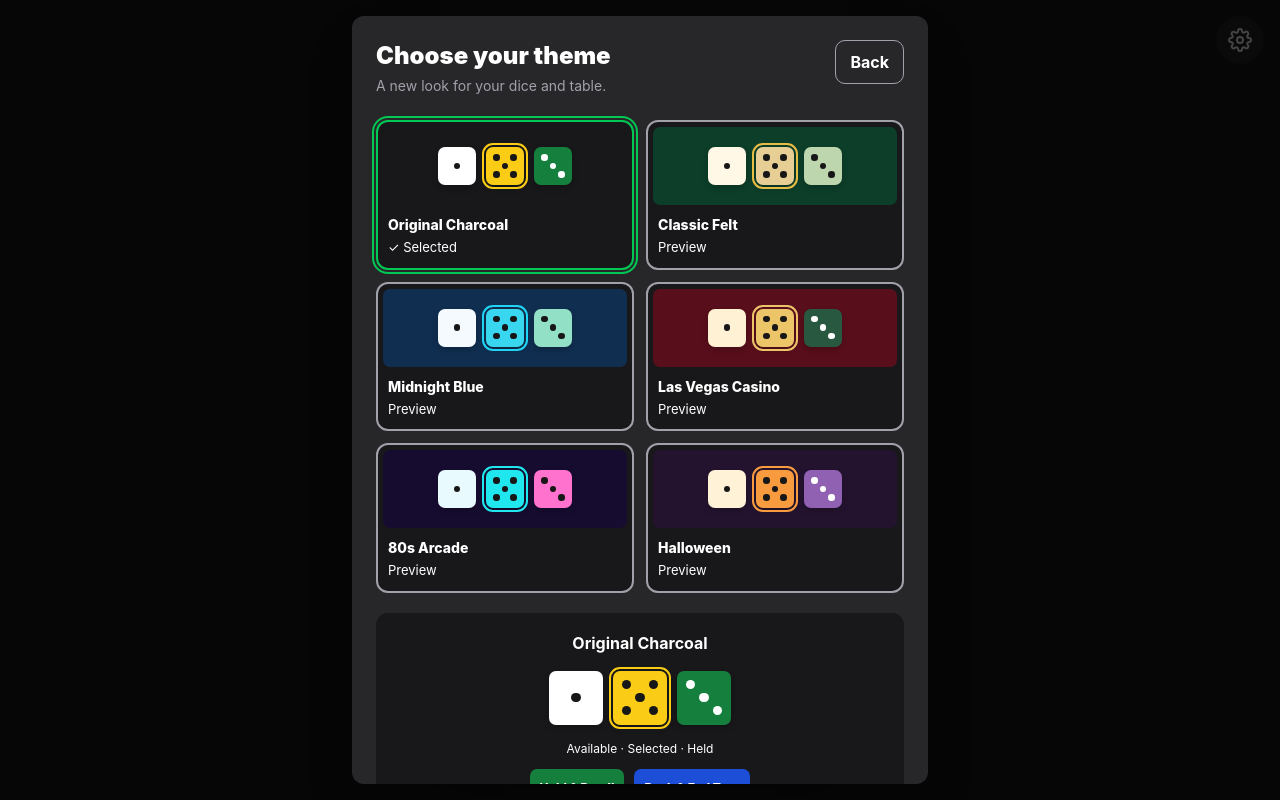
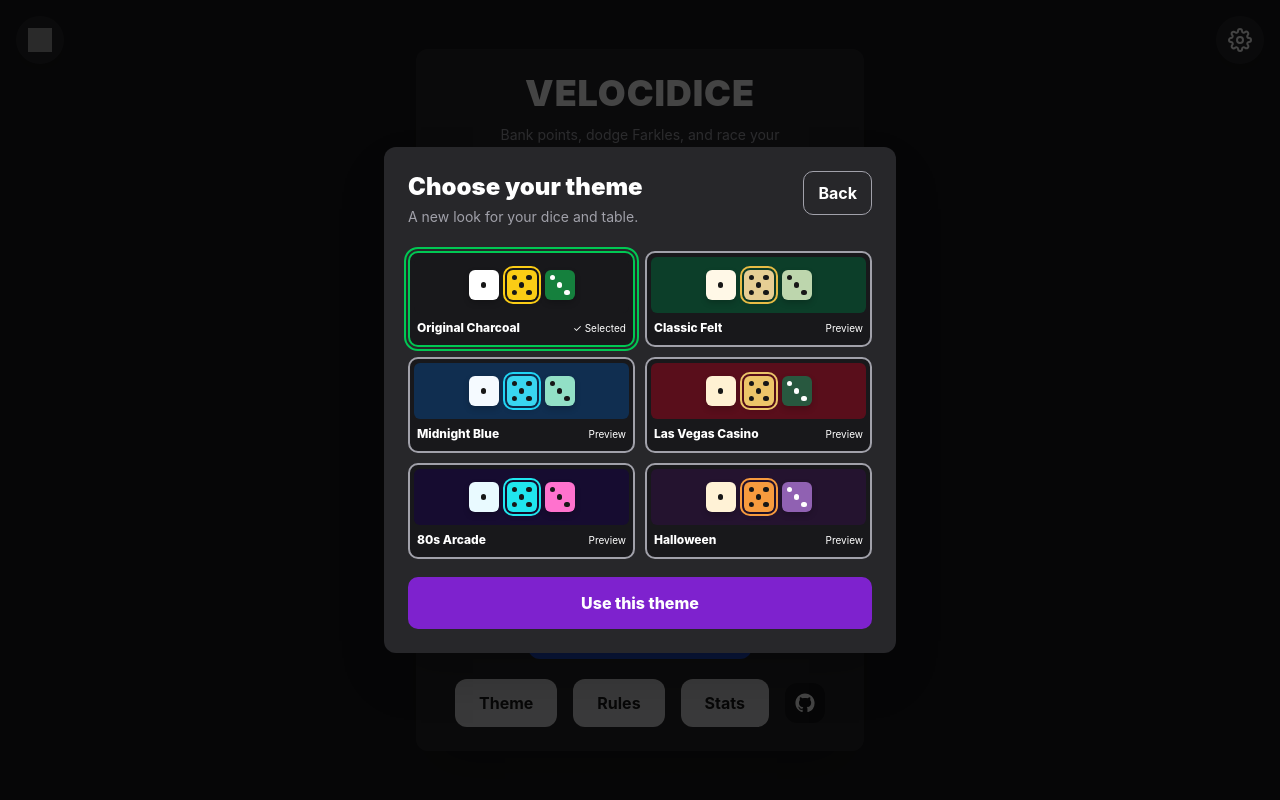
Before and after one commit to maddisanotoole/Velocidice, a React (Vite) app: page / in a window 1280 px wide. Both pictures are taken after a click on the button "Theme". Built offline with nearby package versions, Linux system fonts and the light colour scheme; grey boxes are pictures that could not be loaded.

Commit message:
Move sound control to header and simplify theme picker

```diff
--- a/src/App.tsx
+++ b/src/App.tsx
@@ -2,6 +2,7 @@ import { useState } from "react";
 import { GameSummaryModal } from "./components/modals/GameSummaryModal";
 import { GameScreen } from "./components/screens/GameScreen";
 import { SettingsButton } from "./components/buttons/SettingsButton";
+import { MuteButton } from "./components/buttons/MuteButton";
 import { SettingsModal } from "./components/modals/SettingsModal";
 import { StatisticsModal } from "./components/modals/StatisticsModal";
 import { StartMenu } from "./components/screens/StartMenu";
@@ -59,11 +60,9 @@ function App() {
         <StartMenu
           onOpenTheme={() => setIsThemePickerOpen(true)}
           gameMode={game.gameMode}
-          isMuted={game.isMuted}
           matchLength={game.matchLength}
           onGameModeChange={game.setGameMode}
           onMatchLengthChange={game.setMatchLength}
-          onMuteChange={game.handleMuteChange}
           onOpenRules={() => setIsRulesOpen(true)}
           onOpenStatistics={() => setIsStatisticsOpen(true)}
           onStart={game.startGame}
@@ -72,6 +71,7 @@ function App() {
         />
       )}
       <SettingsButton onClick={openSettings} />
+      <MuteButton isMuted={game.isMuted} onMuteChange={game.handleMuteChange} placement="top-left" />
       {isThemePickerOpen && <ThemePicker themeId={themeId} onApply={changeTheme} onClose={() => {
         setIsThemePickerOpen(false);
         requestAnimationFrame(() => document.getElementById("menu-theme-button")?.focus());
--- a/src/components/buttons/MuteButton.tsx
+++ b/src/components/buttons/MuteButton.tsx
@@ -5,16 +5,18 @@ import { cx, theme } from "../../theme/classes";
 type MuteButtonProps = {
   isMuted: boolean;
   onMuteChange: (isMuted: boolean) => void;
+  placement?: "inline" | "top-left";
 };
 
-export function MuteButton({ isMuted, onMuteChange }: MuteButtonProps) {
+export function MuteButton({ isMuted, onMuteChange, placement = "inline" }: MuteButtonProps) {
   return (
     <button
       aria-label={isMuted ? "Turn sound on" : "Mute sound"}
       className={cx(
         theme.iconButton.base,
-        theme.iconButton.dark,
+        placement === "top-left" ? theme.iconButton.raised : theme.iconButton.dark,
         theme.iconButton.size,
+        placement === "top-left" && theme.iconButton.fixedTopLeft,
       )}
       onClick={() => onMuteChange(!isMuted)}
       title={isMuted ? "Turn sound on" : "Mute sound"}
--- a/src/components/modals/ThemePicker.tsx
+++ b/src/components/modals/ThemePicker.tsx
@@ -35,9 +35,8 @@ export function ThemePicker({ themeId, onApply, onClose }: {
     window.addEventListener("keydown", handleKey);
     return () => window.removeEventListener("keydown", handleKey);
   }, [onClose]);
-  const selectedName = THEMES.find((item) => item.id === selected)!.name;
   return <div className={theme.modal.centeredOverlay} onClick={onClose}>
-    <section ref={panel} className={cx(theme.modal.panel, "max-w-xl")} role="dialog" aria-modal="true" aria-labelledby="theme-picker-title" onClick={(event) => event.stopPropagation()}>
+    <section ref={panel} className={cx(theme.modal.panel, "max-w-lg")} role="dialog" aria-modal="true" aria-labelledby="theme-picker-title" onClick={(event) => event.stopPropagation()}>
       <div className={theme.modal.header}>
         <div><h2 id="theme-picker-title" className="text-2xl font-black">Choose your theme</h2><p className={cx("mt-1 text-sm", theme.text.muted)}>A new look for your dice and table.</p></div>
         <button type="button" className="theme-picker-back theme-choice-focus" onClick={onClose}>Back</button>
@@ -45,14 +44,11 @@ export function ThemePicker({ themeId, onApply, onClose }: {
       <div className="theme-options" aria-label="Themes">
         {THEMES.map((item) => <button type="button" key={item.id} className="theme-option theme-choice-focus" aria-pressed={selected === item.id} onClick={() => setSelected(item.id)}>
           <span data-theme={item.id} style={getThemeStyle(item.id)} className="theme-swatch"><PreviewDice /></span>
-          <span className="theme-option-name">{item.name}</span>
-          <span className="theme-option-state">{selected === item.id ? "✓ Selected" : "Preview"}</span>
+          <span className="theme-option-caption">
+            <span className="theme-option-name">{item.name}</span>
+            <span className="theme-option-state">{selected === item.id ? "✓ Selected" : "Preview"}</span>
+          </span>
         </button>)}
-      </div>
-      <div data-theme={selected} style={getThemeStyle(selected)} className="theme-large-preview" aria-label={`${selectedName} preview`}>
-        <p className="font-bold">{selectedName}</p><PreviewDice />
-        <p className="mb-3 text-xs">Available · Selected · Held</p>
-        <div className="theme-preview-actions" aria-hidden="true"><span>Hold &amp; Reroll</span><span>Bank &amp; End Turn</span></div>
       </div>
       <button type="button" className="theme-apply theme-choice-focus" onClick={() => { onApply(selected); onClose(); }}>Use this theme</button>
     </section>
--- a/src/components/screens/StartMenu.tsx
+++ b/src/components/screens/StartMenu.tsx
@@ -1,7 +1,6 @@
 import Button from "../buttons/GameButton";
 import { GITHUB_REPOSITORY_URL } from "../../appConstants";
 import { MatchLengthSlider } from "../sliders/MatchLengthSlider";
-import { MuteButton } from "../buttons/MuteButton";
 import { RulesButton } from "../buttons/RulesButton";
 import { TargetScoreSlider } from "../sliders/TargetScoreSlider";
 import { playSound } from "../../game/sound";
@@ -11,11 +10,9 @@ import type { GameMode, MatchLength } from "../../types";
 type StartMenuProps = {
   onOpenTheme: () => void;
   gameMode: GameMode;
-  isMuted: boolean;
   matchLength: MatchLength;
   onGameModeChange: (gameMode: GameMode) => void;
   onMatchLengthChange: (matchLength: MatchLength) => void;
-  onMuteChange: (isMuted: boolean) => void;
   onOpenRules: () => void;
   onOpenStatistics: () => void;
   onStart: () => void;
@@ -26,11 +23,9 @@ type StartMenuProps = {
 export function StartMenu({
   onOpenTheme,
   gameMode,
-  isMuted,
   matchLength,
   onGameModeChange,
   onMatchLengthChange,
-  onMuteChange,
   onOpenRules,
   onOpenStatistics,
   onStart,
@@ -154,7 +149,6 @@ export function StartMenu({
                 <path d="M12 .5C5.65.5.5 5.65.5 12c0 5.08 3.29 9.39 7.86 10.91.58.11.79-.25.79-.56v-2.17c-3.2.7-3.87-1.36-3.87-1.36-.52-1.33-1.28-1.68-1.28-1.68-1.05-.72.08-.7.08-.7 1.16.08 1.77 1.19 1.77 1.19 1.03 1.76 2.7 1.25 3.36.96.1-.75.4-1.25.73-1.54-2.55-.29-5.23-1.28-5.23-5.68 0-1.26.45-2.28 1.19-3.09-.12-.29-.52-1.46.11-3.04 0 0 .97-.31 3.17 1.18.92-.26 1.9-.38 2.88-.39.98 0 1.96.13 2.88.39 2.2-1.49 3.17-1.18 3.17-1.18.63 1.58.23 2.75.11 3.04.74.81 1.19 1.83 1.19 3.09 0 4.41-2.69 5.39-5.25 5.67.41.36.78 1.06.78 2.14v3.17c0 .31.21.67.8.56A11.51 11.51 0 0 0 23.5 12C23.5 5.65 18.35.5 12 .5Z" />
               </svg>
             </a>
-            <MuteButton isMuted={isMuted} onMuteChange={onMuteChange} />
           </div>
         </div>
       </section>
--- a/src/index.css
+++ b/src/index.css
@@ -1,21 +1,15 @@
 @import "tailwindcss";
-.theme-options { display: grid; grid-template-columns: repeat(2,minmax(0,1fr)); gap: 12px; }
-.theme-option { padding: 5px 5px 10px; border: 2px solid var(--line); border-radius: 12px; text-align: left; background: var(--surface-deep); cursor: pointer; }
+.theme-options { display: grid; grid-template-columns: repeat(2,minmax(0,1fr)); gap: 10px; }
+.theme-option { padding: 4px 4px 8px; border: 2px solid var(--line); border-radius: 10px; text-align: left; background: var(--surface-deep); cursor: pointer; }
 .theme-option[aria-pressed="true"] { border-color: var(--accent); outline: 2px solid var(--accent); outline-offset: 2px; }
-.theme-swatch { display: flex; min-height: 78px; align-items: center; justify-content: center; border-radius: 7px; background: var(--table); }
-.theme-preview-dice { display: flex; justify-content: center; gap: 10px; }
-.theme-preview-die { width: 38px; height: 38px; border-radius: 7px; background: var(--dice); box-shadow: 0 3px 6px #0003; display: grid; grid-template-columns: repeat(3,1fr); grid-template-rows: repeat(3,1fr); padding: 7px; gap: 2px; }
+.theme-swatch { display: flex; min-height: 56px; align-items: center; justify-content: center; border-radius: 6px; background: var(--table); }
+.theme-preview-dice { display: flex; justify-content: center; gap: 8px; }
+.theme-preview-die { width: 30px; height: 30px; border-radius: 6px; background: var(--dice); box-shadow: 0 3px 6px #0003; display: grid; grid-template-columns: repeat(3,1fr); grid-template-rows: repeat(3,1fr); padding: 5px; gap: 2px; }
 .theme-preview-die i { border-radius: 50%; }
 .theme-preview-die .pip-visible { background: var(--pip); }
-.theme-option-name, .theme-option-state { display: block; padding: 0 5px; }
-.theme-option-name { font-size: 14px; font-weight: 800; margin-top: 9px; }
-.theme-option-state { font-size: 13px; margin-top: 3px; }
-.theme-large-preview { margin-top: 20px; border-radius: 12px; padding: 18px; background: var(--table); color: var(--ink); text-align: center; }
-.theme-large-preview .theme-preview-dice { margin: 16px 0; }
-.theme-large-preview .theme-preview-die { width: 54px; height: 54px; padding: 9px; gap: 4px; }
-.theme-preview-actions { display: flex; justify-content: center; gap: 10px; font-size: 12px; font-weight: 800; }
-.theme-preview-actions span { padding: 10px; background: var(--reroll_button); color: var(--reroll_button-ink); border-radius: 7px; }
-.theme-preview-actions span + span { background: var(--bank); color: var(--bank-ink); }
+.theme-option-caption { display: flex; align-items: center; justify-content: space-between; gap: 6px; margin-top: 6px; padding: 0 3px; white-space: nowrap; }
+.theme-option-name { min-width: 0; overflow: hidden; text-overflow: ellipsis; font-size: 12px; font-weight: 800; }
+.theme-option-state { flex-shrink: 0; font-size: 10px; }
 .theme-apply { display: block; width: 100%; margin-top: 18px; padding: 14px; border-radius: 10px; font-weight: 800; background: var(--confirm_button); color: var(--confirm_button-ink); cursor: pointer; }
 .theme-picker-back { min-height: 44px; padding: 8px 14px; border: 1px solid var(--line); border-radius: 10px; font-weight: 700; cursor: pointer; }
 .theme-choice-focus:focus-visible, .vd-button:focus-visible { outline: 3px solid var(--accent); outline-offset: 4px; }
--- a/src/theme/classes.ts
+++ b/src/theme/classes.ts
@@ -29,6 +29,7 @@ export const theme = {
     raised: "bg-[var(--surface)] text-[var(--ink)] shadow-lg hover:bg-[var(--hover)]",
     size: "p-2.5 sm:p-3",
     fixedTopRight: "fixed right-3 top-3 z-50 sm:right-4 sm:top-4",
+    fixedTopLeft: "fixed left-3 top-3 z-50 sm:left-4 sm:top-4",
   },
   linkButton:
     "flex items-center justify-center gap-2 rounded-xl bg-[var(--surface-deep)] px-4 py-3 font-bold text-[var(--ink)] transition-colors hover:bg-[var(--hover)]",
```
